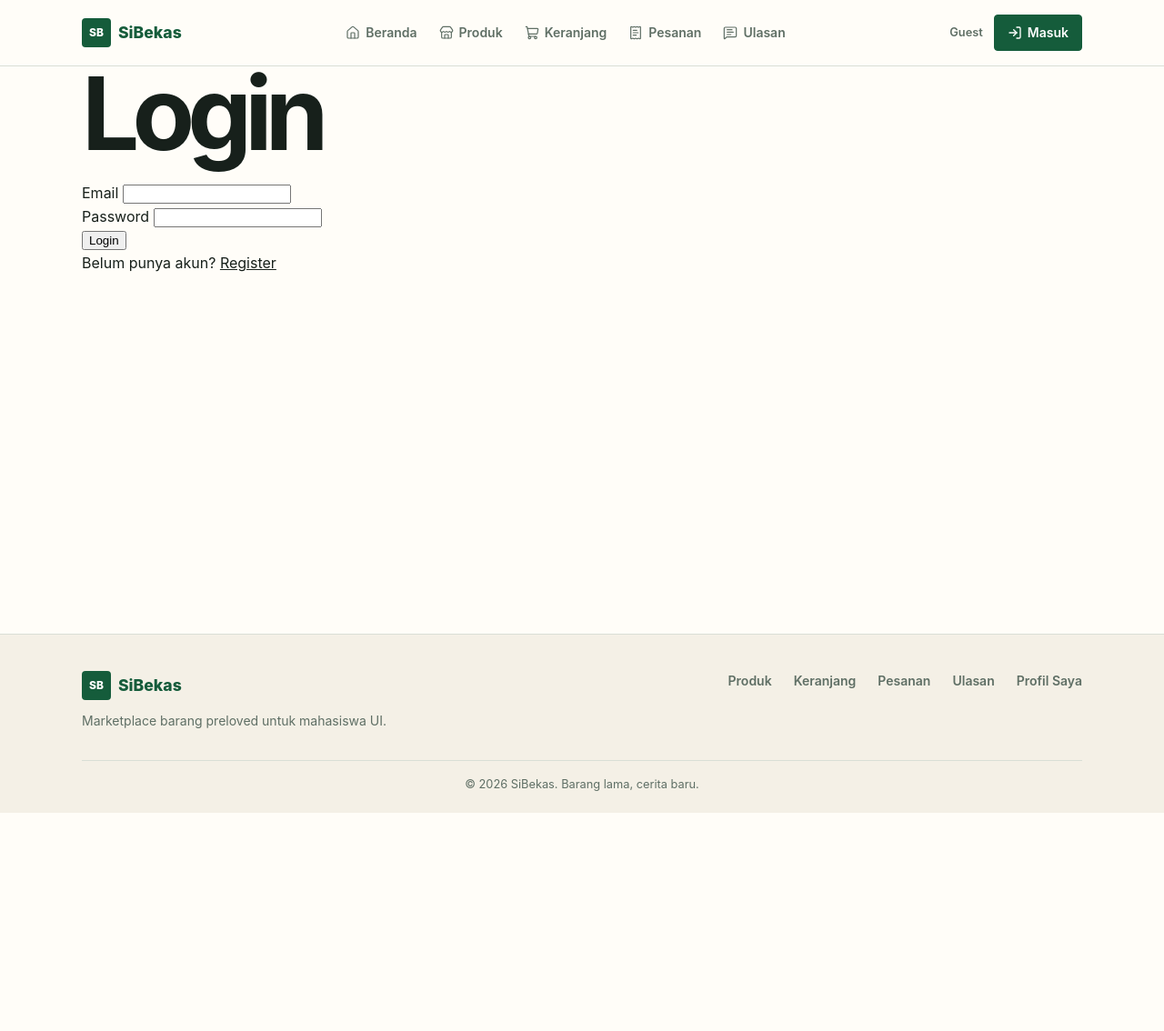
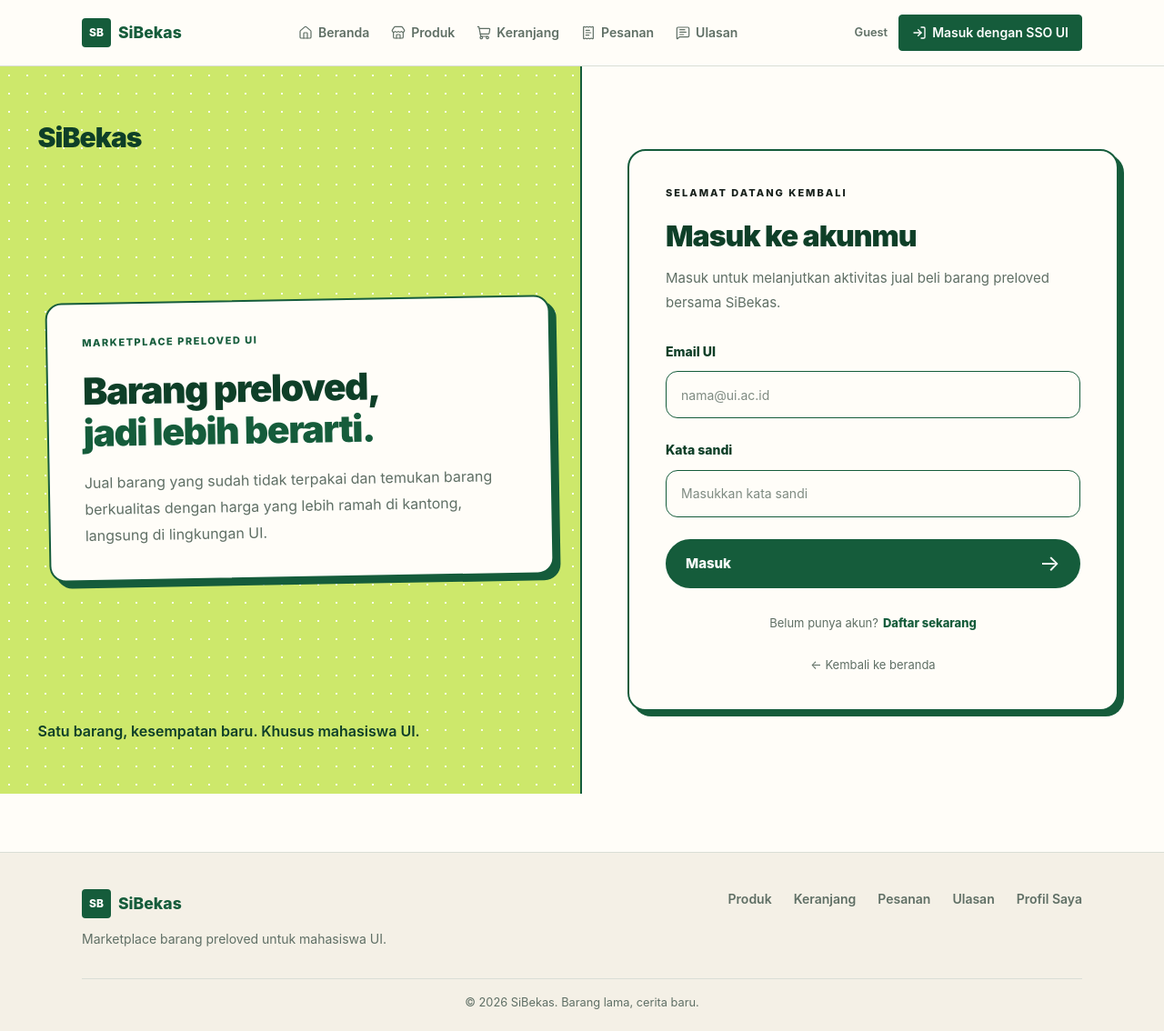
Before and after one commit to pbp-F-kelompok-2/SiBekas, a Django app: page /profile/login/ in a window 1280 px wide. Shown: the whole page at 91% size. Before the commit the page ends 894 px from the top, so only its background shows below. Run offline with Django 5.2, Linux system fonts and the light colour scheme.

Commit message:
feat: Memperbarui Desain Halaman Login SiBekas

```diff
--- a/profiles/views.py
+++ b/profiles/views.py
@@ -6,10 +6,8 @@ from django.contrib.auth.models import User
 def index(request):
     return render(
         request,
-        "module_placeholder.html",
-        {"module_name": "Profile / User"},
+        "profiles/index.html"
     )
-
 
 def register(request):
     if request.method == "POST":
--- /dev/null
+++ b/static/css/login.css
@@ -0,0 +1,468 @@
+
+/* ========================================
+   LOGIN PAGE
+======================================== */
+
+body:has(.login-page) {
+    margin: 0;
+}
+
+body:has(.login-page) main.container,
+body:has(.login-page) main {
+    width: 100%;
+    max-width: none;
+    margin: 0;
+    padding: 0;
+}
+
+.login-page,
+.login-page * {
+    box-sizing: border-box;
+}
+
+.login-page {
+    display: grid;
+    grid-template-columns: 1fr 1fr;
+    width: 100%;
+    min-height: 100vh;
+    color: var(--color-text-primary);
+    font-family: inherit;
+}
+
+/* ========================================
+   LEFT PANEL
+======================================== */
+
+.login-intro {
+    display: flex;
+    flex-direction: column;
+    justify-content: space-between;
+    align-items: flex-start;
+    gap: 32px;
+
+    min-width: 0;
+    min-height: 100vh;
+    padding: 54px 6.5%;
+    overflow: hidden;
+
+    background-color: var(--color-accent);
+    background-image: radial-gradient(
+        rgba(255, 255, 255, 0.85) 1.3px,
+        transparent 1.3px
+    );
+    background-size: 20px 20px;
+
+    border-right: 2px solid var(--color-primary);
+}
+
+/* Brand */
+
+.login-brand {
+    position: relative;
+    z-index: 1;
+
+    color: var(--color-primary-hover);
+    font-size: 30px;
+    font-weight: 900;
+    letter-spacing: -1px;
+    text-decoration: none;
+}
+
+/* Promotional card */
+
+.intro-card {
+    position: relative;
+    align-self: center;
+
+    width: 100%;
+    max-width: 660px;
+    margin-top: auto;
+    margin-bottom: auto;
+    padding: 34px 38px;
+
+    background-color: var(--color-background);
+    border: 2px solid var(--color-primary);
+    border-radius: 18px;
+    box-shadow: 7px 7px 0 var(--color-primary);
+
+    transform: translateX(10px) rotate(-1deg);
+}
+
+.intro-eyebrow {
+    margin: 0 0 20px;
+
+    color: var(--color-primary);
+    font-size: 11px;
+    font-weight: 800;
+    letter-spacing: 1.5px;
+}
+
+.intro-card h1 {
+    margin: 0 0 18px;
+
+    color: var(--color-primary-hover);
+    font-size: clamp(32px, 3.2vw, 48px);
+    font-weight: 900;
+    line-height: 1.13;
+    letter-spacing: -1.5px;
+}
+
+.intro-card h1 span {
+    color: var(--color-primary);
+}
+
+.intro-description {
+    max-width: 490px;
+    margin: 0;
+
+    color: var(--color-text-muted);
+    font-size: 16px;
+    line-height: 1.8;
+}
+
+/* Footer kiri */
+
+.intro-footer {
+    position: relative;
+    z-index: 1;
+
+    margin: 0;
+    color: var(--color-primary-hover);
+
+    font-size: 16px;
+    font-weight: 600;
+    line-height: 1.8;
+}
+
+/* ========================================
+   RIGHT PANEL
+======================================== */
+
+.login-content {
+    display: flex;
+    align-items: center;
+    justify-content: center;
+
+    min-width: 0;
+    min-height: 100vh;
+    padding: 48px;
+
+    background-color: var(--color-background);
+}
+
+.login-card {
+    width: 100%;
+    max-width: 540px;
+    padding: 38px 40px;
+
+    background-color: var(--color-background);
+    border: 2px solid var(--color-primary);
+    border-radius: 20px;
+    box-shadow: 6px 6px 0 var(--color-primary);
+}
+
+/* Heading */
+
+.form-eyebrow {
+    margin: 0 0 20px;
+
+    color: var(--color-text-primary);
+    font-size: 11px;
+    font-weight: 800;
+    letter-spacing: 2px;
+}
+
+.login-card h2 {
+    margin: 0 0 12px;
+
+    color: var(--color-primary-hover);
+    font-size: clamp(28px, 2.5vw, 36px);
+    font-weight: 900;
+    line-height: 1.2;
+    letter-spacing: -1px;
+}
+
+.login-description {
+    margin: 0 0 30px;
+
+    color: var(--color-text-muted);
+    font-size: 15px;
+    line-height: 1.8;
+}
+
+/* ========================================
+   FORM
+======================================== */
+
+.login-form {
+    display: flex;
+    flex-direction: column;
+    gap: 24px;
+}
+
+.form-group {
+    display: flex;
+    flex-direction: column;
+    gap: 10px;
+}
+
+.form-group label {
+    color: var(--color-primary-hover);
+    font-size: 14px;
+    font-weight: 800;
+}
+
+.form-group input {
+    display: block;
+    width: 100%;
+    min-height: 52px;
+    padding: 13px 16px;
+
+    border: 1.5px solid var(--color-primary);
+    border-radius: 13px;
+    outline: none;
+
+    background-color: var(--color-background);
+    color: var(--color-text-primary);
+
+    font-family: inherit;
+    font-size: 14px;
+
+    transition:
+        box-shadow 0.2s ease,
+        border-color 0.2s ease;
+}
+
+.form-group input::placeholder {
+    color: var(--color-text-muted);
+    opacity: 0.8;
+}
+
+.form-group input:focus {
+    border-color: var(--color-primary-hover);
+    box-shadow: 0 0 0 3px rgba(21, 92, 59, 0.13);
+}
+
+/* Login button */
+
+.login-button {
+    display: flex;
+    align-items: center;
+    justify-content: space-between;
+
+    width: 100%;
+    min-height: 54px;
+    margin-top: 0;
+    padding: 0 20px;
+
+    border: 2px solid var(--color-primary);
+    border-radius: 999px;
+
+    background-color: var(--color-primary);
+    color: white;
+
+    font-family: inherit;
+    font-size: 15px;
+    font-weight: 800;
+
+    cursor: pointer;
+
+    transition:
+        background-color 0.2s ease,
+        transform 0.2s ease;
+}
+
+.login-button:hover {
+    background-color: var(--color-primary-hover);
+    transform: translateY(-2px);
+}
+
+.button-arrow {
+    font-size: 24px;
+    font-weight: 400;
+}
+
+/* Error message */
+
+.error-message {
+    margin-bottom: 20px;
+    padding: 13px 15px;
+
+    border: 1px solid var(--color-error);
+    border-radius: 10px;
+
+    background-color: #fff0ed;
+    color: var(--color-error);
+
+    font-size: 13px;
+    line-height: 1.6;
+}
+
+/* ========================================
+   REGISTER AND HOME LINKS
+======================================== */
+
+.register-prompt {
+    display: flex;
+    flex-wrap: wrap;
+    align-items: center;
+    justify-content: center;
+    gap: 5px;
+
+    margin: 28px 0 0;
+
+    color: var(--color-text-muted);
+    font-size: 13px;
+    text-align: center;
+}
+
+.register-prompt a {
+    color: var(--color-primary);
+    font-weight: 800;
+    text-decoration: none;
+}
+
+.register-prompt a:hover {
+    text-decoration: underline;
+}
+
+.back-home {
+    display: block;
+    width: fit-content;
+    margin: 26px auto 0;
+
+    color: var(--color-text-muted);
+    font-size: 13px;
+    text-align: center;
+    text-decoration: none;
+}
+
+.back-home:hover {
+    color: var(--color-primary);
+}
+
+/* ========================================
+   RESPONSIVE
+======================================== */
+
+@media (max-width: 1000px) {
+    .login-intro {
+        padding: 40px 5%;
+    }
+
+    .intro-card {
+        padding: 28px;
+    }
+
+    .intro-card h1 {
+        font-size: 34px;
+    }
+
+    .intro-description {
+        font-size: 14px;
+    }
+
+    .intro-footer {
+        font-size: 14px;
+    }
+
+    .login-content {
+        padding: 32px;
+    }
+
+    .login-card {
+        padding: 30px;
+    }
+}
+
+@media (max-width: 760px) {
+    .login-page {
+        grid-template-columns: 1fr;
+        min-height: 100vh;
+    }
+
+    .login-intro {
+        min-height: 440px;
+        padding: 32px 26px;
+
+        border-right: none;
+        border-bottom: 2px solid var(--color-primary);
+    }
+
+    .login-brand {
+        font-size: 26px;
+    }
+
+    .intro-card {
+        max-width: 560px;
+        margin: 45px 0;
+        padding: 28px;
+
+        transform: none;
+    }
+
+    .intro-card h1 {
+        font-size: clamp(30px, 6vw, 42px);
+    }
+
+    .intro-description {
+        font-size: 14px;
+    }
+
+    .intro-footer {
+        font-size: 14px;
+    }
+
+    .login-content {
+        min-height: auto;
+        padding: 48px 24px;
+    }
+
+    .login-card {
+        max-width: 500px;
+        padding: 32px;
+    }
+}
+
+@media (max-width: 420px) {
+    .login-intro {
+        min-height: 390px;
+        padding: 26px 20px;
+    }
+
+    .intro-card {
+        margin: 35px 0;
+        padding: 23px;
+        border-radius: 14px;
+    }
+
+    .intro-card h1 {
+        font-size: 30px;
+        letter-spacing: -0.8px;
+    }
+
+    .intro-description {
+        font-size: 13px;
+    }
+
+    .intro-footer {
+        font-size: 13px;
+    }
+
+    .login-content {
+        padding: 32px 18px;
+    }
+
+    .login-card {
+        padding: 26px 21px;
+        border-radius: 15px;
+    }
+
+    .login-card h2 {
+        font-size: 27px;
+    }
+
+    .login-description {
+        font-size: 14px;
+    }
+}
--- a/templates/navbar.html
+++ b/templates/navbar.html
@@ -109,7 +109,7 @@
                         href="{% url 'profile:login' %}"
                     >
                         <i data-lucide="log-in"></i>
-                        Masuk
+                        Masuk dengan SSO UI
                     </a>
 
                 {% endif %}
--- a/templates/profiles/login.html
+++ b/templates/profiles/login.html
@@ -1,32 +1,112 @@
+
 {% extends "base.html" %}
+{% load static %}
+
+{% block title %}Masuk | SiBekas{% endblock %}
 
 {% block content %}
+<link rel="stylesheet" href="{% static 'css/login.css' %}">
 
-<h1>Login</h1>
+<div class="login-page">
+
+    <!-- Panel kiri -->
+    <section class="login-intro">
+
+        <a href="{% url 'home' %}" class="login-brand">
+            SiBekas
+        </a>
+
+        <div class="intro-card">
+            <p class="intro-eyebrow">MARKETPLACE PRELOVED UI</p>
+
+            <h1>
+                Barang preloved,<br>
+                <span>jadi lebih berarti.</span>
+            </h1>
+
+            <p class="intro-description">
+                Jual barang yang sudah tidak terpakai dan temukan
+                barang berkualitas dengan harga yang lebih ramah
+                di kantong, langsung di lingkungan UI.
+            </p>
+        </div>
+
+        <p class="intro-footer">
+            Satu barang, kesempatan baru. Khusus mahasiswa UI.
+        </p>
+
+    </section>
+
+    <!-- Panel kanan -->
+    <section class="login-content">
+
+        <div class="login-card">
+
+            <p class="form-eyebrow">SELAMAT DATANG KEMBALI</p>
+
+            <h2>Masuk ke akunmu</h2>
+
+            <p class="login-description">
+                Masuk untuk melanjutkan aktivitas jual beli
+                barang preloved bersama SiBekas.
+            </p>
 
             {% if error %}
-    <p>{{ error }}</p>
+                <div class="error-message" role="alert">
+                    {{ error }}
+                </div>
             {% endif %}
 
-<form method="POST">
+            <form method="POST" class="login-form">
                 {% csrf_token %}
 
-    <div>
-        <label for="email">Email</label>
-        <input type="email" name="email" id="email" required>
+                <div class="form-group">
+                    <label for="email">Email UI</label>
+
+                    <input
+                        type="email"
+                        id="email"
+                        name="email"
+                        placeholder="nama@ui.ac.id"
+                        value="{{ request.POST.email|default:'' }}"
+                        autocomplete="email"
+                        required
+                    >
                 </div>
 
-    <div>
-        <label for="password">Password</label>
-        <input type="password" name="password" id="password" required>
+                <div class="form-group">
+                    <label for="password">Kata sandi</label>
+
+                    <input
+                        type="password"
+                        id="password"
+                        name="password"
+                        placeholder="Masukkan kata sandi"
+                        autocomplete="current-password"
+                        required
+                    >
                 </div>
 
-    <button type="submit">Login</button>
+                <button type="submit" class="login-button">
+                    <span>Masuk</span>
+                    <span class="button-arrow" aria-hidden="true">→</span>
+                </button>
             </form>
 
-<p>
+            <p class="register-prompt">
                 Belum punya akun?
-    <a href="{% url 'profile:register' %}">Register</a>
+                <a href="{% url 'profile:register' %}">
+                    Daftar sekarang
+                </a>
             </p>
 
+            <a href="{% url 'home' %}" class="back-home">
+                ← Kembali ke beranda
+            </a>
+
+        </div>
+
+    </section>
+
+</div>
 {% endblock %}
```
Also changed, not shown: static/css/profile.css (added). Lines whose indentation alone changed are shown as unchanged.
